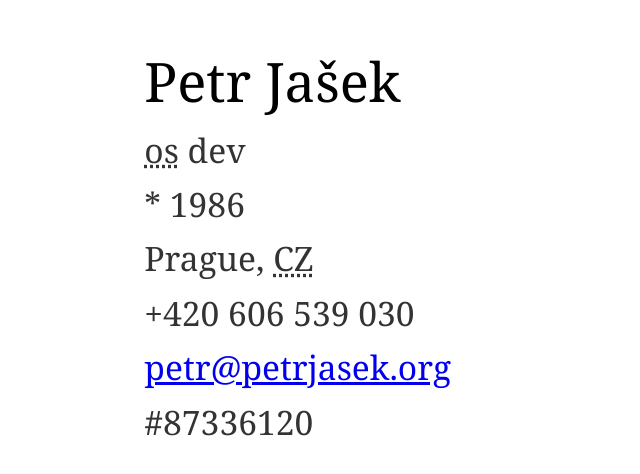
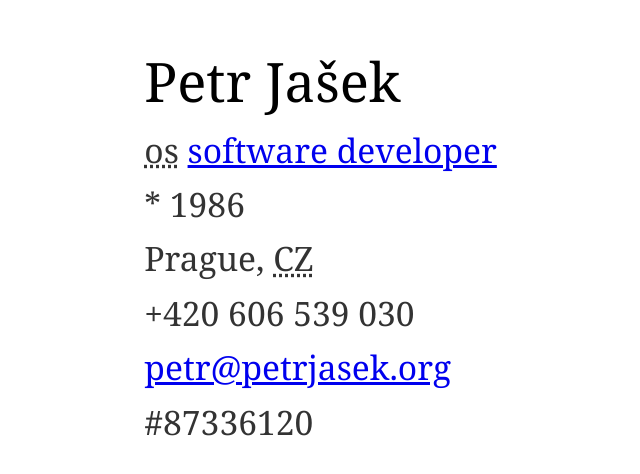
Before and after one commit to petrjasek/petrjasek.github.io, a plain HTML site: page index.html in a window 1280 px wide. Shown: the part 120-594 px from the top of the page, without its empty margins (28-668 px from the left). Drawn offline with Linux system fonts and the light colour scheme.

Commit message:
add link to github

```diff
--- a/index.html
+++ b/index.html
@@ -44,7 +44,7 @@
     <body>
         <dl>
             <dt itemprop="name">Petr Jašek</dt>
-            <dd itemprop="jobTitle"><abbr title="Open Source">os</abbr> dev</dd>
+            <dd itemprop="jobTitle"><abbr title="Open Source">os</abbr> <a href="https://github.com/petrjasek">software developer</a></dd>
             <dd itemprop="birthDate">* 1986</dd>
             <dd itemprop="address" itemscope itemtype="http://schema.org/PostalAddress">
                 <span itemprop="addressLocality">Prague</span>, <abbr itemprop="addressCountry" title="Czech Republic">CZ</abbr>
```
